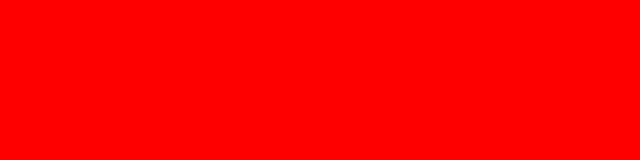
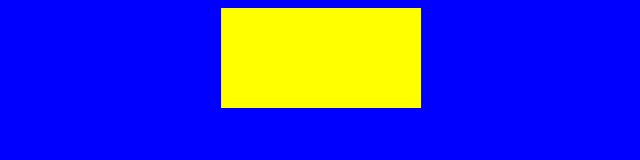
Before and after one commit to kinghoai/wptut, a website built with webpack: page src/index.html in a window 1280 px wide. Shown: the whole page, without its empty margins (319-959 px from the left). Built offline with nearby package versions, Linux system fonts and the light colour scheme.

Commit message:
scss loader

```diff
--- a/package.json
+++ b/package.json
@@ -18,6 +18,9 @@
     "html-loader": "^0.5.5",
     "html-webpack-plugin": "^3.2.0",
     "mini-css-extract-plugin": "^0.8.0",
+    "node-sass": "^4.12.0",
+    "sass-loader": "^8.0.0",
+    "style-loader": "^1.0.0",
     "webpack": "^4.41.1",
     "webpack-cli": "^3.3.9"
   }
--- a/src/index.html
+++ b/src/index.html
@@ -7,5 +7,6 @@
     <title>Document</title>
 </head>
 <body>
+    <div class="container"></div>
 </body>
 </html>
--- a/src/index.js
+++ b/src/index.js
@@ -1,5 +1,5 @@
 import { hoai } from './hoai'
-import "./styles/main.css";
+import "./styles/main.scss";
 
 console.log(hoai('lam thanh hoai'))
 
--- /dev/null
+++ b/src/styles/main.scss
@@ -0,0 +1,10 @@
+body {
+    background: blue;
+    font-size: 20px;
+    .container {
+        width: 200px;
+        height: 100px;
+        background: yellow;
+        margin: 0 auto;
+    }
+}
--- a/webpack.config.js
+++ b/webpack.config.js
@@ -23,6 +23,10 @@ module.exports = {
       {
         test: /\.css$/,
         use: [MiniCssExtractPlugin.loader, "css-loader"]
+      },
+      {
+        test: /\.scss$/,
+        use: ["style-loader", "css-loader", "sass-loader"]
       }
     ]
   },
```
Also changed, not shown: dist/index.html, dist/main.js, src/styles/main.css (deleted), 1 other file.
